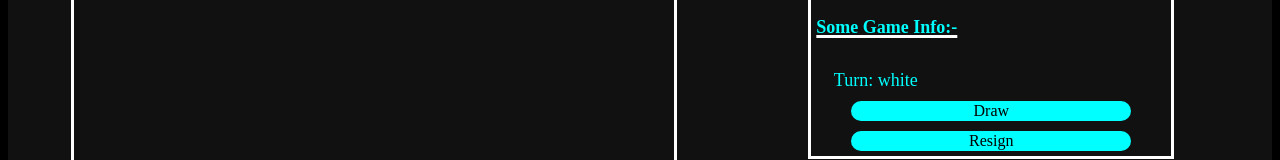
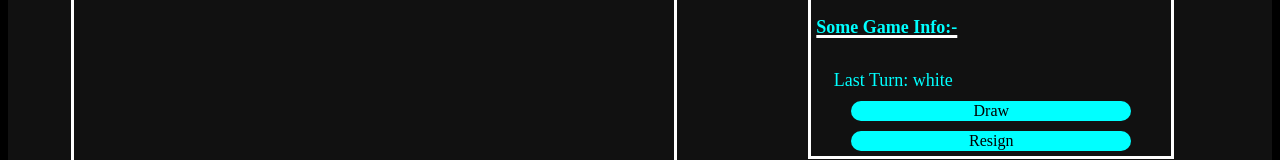
Before and after one commit to paramveer-cyber/chessdev, a React (Create React App) app: page /game in a window 1280 px wide. Shown: the part 137-297 px from the top of the page. Built offline with nearby package versions, Linux system fonts and the light colour scheme; no server answers.

Commit message:
Turn fix

```diff
--- a/src/Game.js
+++ b/src/Game.js
@@ -7,7 +7,6 @@ import notify_audio from "./audios/notify.mp3";
 import move_audio from "./audios/move-self.mp3";
 import Alert from "./Alert";
 
-// const socket = io("https://chesssdev.glitch.me/", {transports: ["websocket"]});
 const socket = io("https://chessdevbackend.onrender.com", { transports: ["websocket"] });
 
 function Game() {
@@ -290,7 +289,7 @@ function Game() {
           <h1 className="game_info_title">Some Game Info:-</h1>
           <div className="your_colour" id="your_colour"></div>
           <div className="your_colour" id="turn">
-            Turn: white
+            Last Turn: white
           </div>
           <button
             className="button"
```
